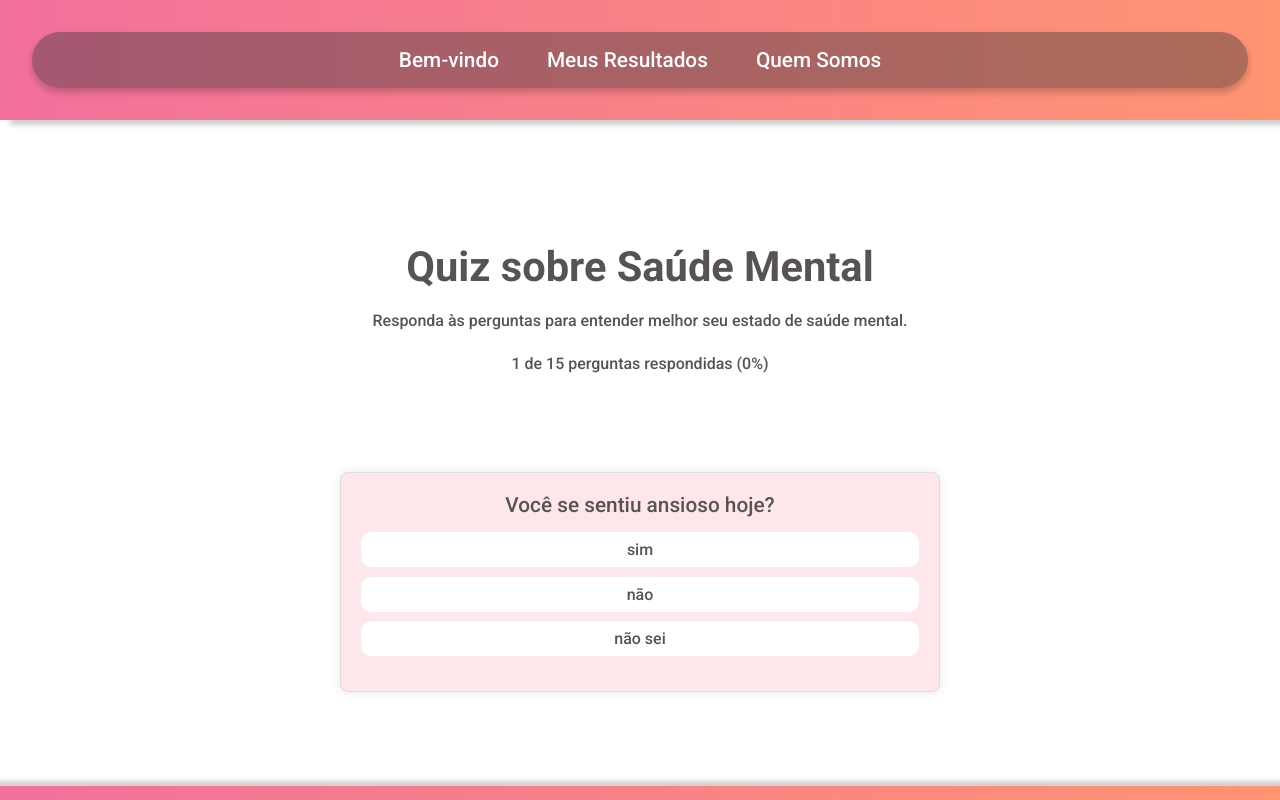
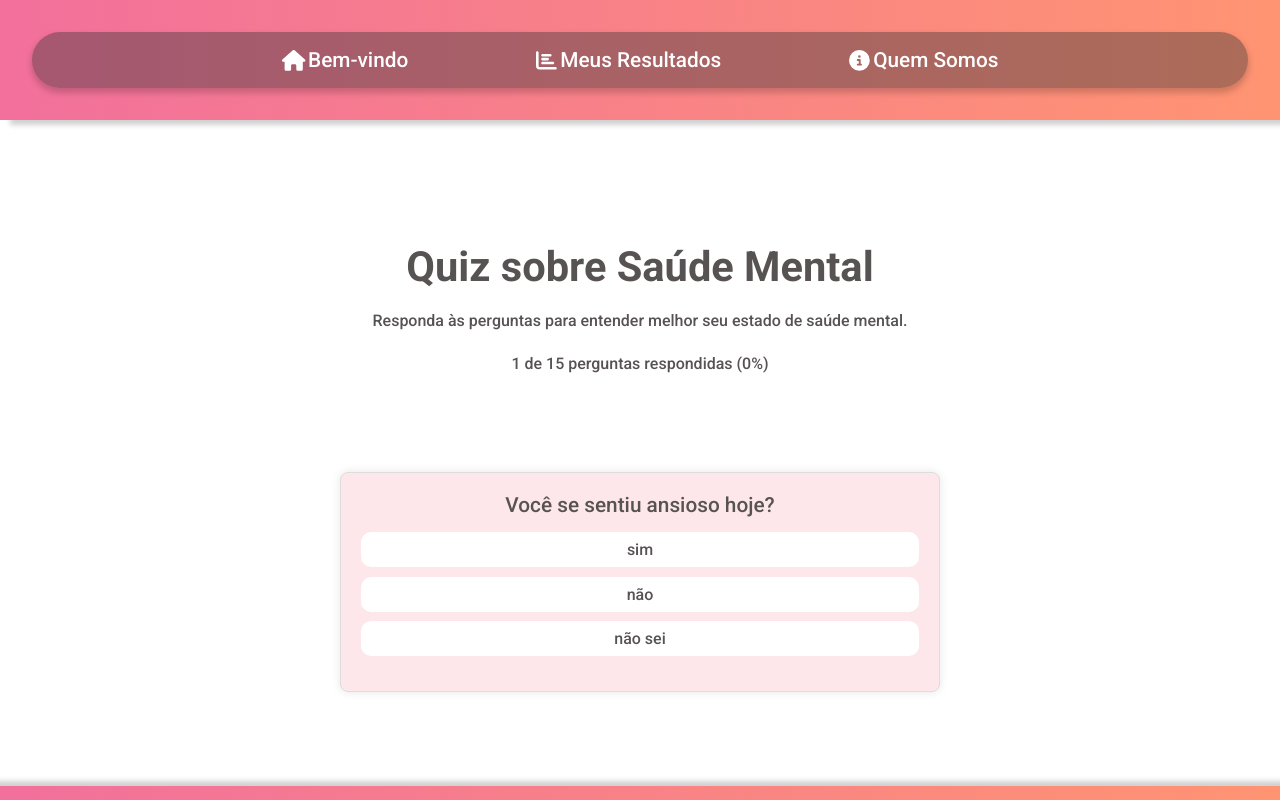
Before and after one commit to NaykyrOliveira/mental-health, a Vue app: page / in a window 1280 px wide. Shown: the top 800 px of the page. Built offline with nearby package versions, Linux system fonts and the light colour scheme.

Commit message:
Adicionando icones no menu e ajustando algumas outras features

```diff
--- a/package.json
+++ b/package.json
@@ -7,6 +7,9 @@
     "build": "vue-cli-service build"
   },
   "dependencies": {
+    "@fortawesome/fontawesome-svg-core": "^6.6.0",
+    "@fortawesome/free-solid-svg-icons": "^6.6.0",
+    "@fortawesome/vue-fontawesome": "^3.0.8",
     "core-js": "^3.8.3",
     "vue": "^3.2.13",
     "vue-router": "^4.0.3",
--- a/public/assets/css/navbar.css
+++ b/public/assets/css/navbar.css
@@ -18,20 +18,34 @@
   position: absolute;
   top: 1rem;
   right: 1rem;
+  z-index: 1001;
 }
 
 .menu-toggle .bar {
   width: 25px;
   height: 3px;
   background-color: white;
-  margin: 3px 0;
-  transition: 0.3s;
+  margin: 5px 0;
+  transition: transform 0.3s ease-in-out, opacity 0.3s ease-in-out;
+}
+
+.menu-toggle.active .bar:nth-child(1) {
+  transform: rotate(45deg) translate(5px, 5px);
+}
+
+.menu-toggle.active .bar:nth-child(2) {
+  opacity: 0;
+}
+
+.menu-toggle.active .bar:nth-child(3) {
+  transform: rotate(-45deg) translate(5px, -5px);
 }
 
 .menu-items {
   display: flex;
-  gap: 3rem;
+  gap: 4rem;
   margin: 1rem 2rem;
+  transition: transform 0.3s ease-in-out;
 }
 
 .menu-items a {
@@ -40,10 +54,19 @@
   font-size: 1.3rem;
   font-weight: 500;
   transition: opacity 0.3s ease;
+  display: flex;
+  align-items: center;
+  padding: 0 2rem;
+  gap: 0.2rem;
 }
 
 .menu-items a:hover {
   opacity: 0.8;
+}
+
+.menu-items .fa {
+  margin-right: 8px;
+  font-size: 20px;
 }
 
 .hero {
@@ -62,19 +85,27 @@
     left: 0;
     background-image: linear-gradient(to right, #f2709c, #ff9472);
     width: 100vw;
-    height: 15vh;
+    height: 20vh;
     margin: 0;
     padding: 2rem;
-    box-shadow: 0px 4px 6px 1px rgba(0, 0, 0, 0.185);
     z-index: 1000;
+    transform: translateY(-100%);
+    transition: transform 0.3s ease-in-out;
   }
+
+  .menu {
+    box-shadow: 0px 4px 6px 1px rgba(0, 0, 0, 0);
+  }
+
 
   .menu-items.show-menu {
     display: flex;
+    transform: translateY(0);
   }
 
   .menu-toggle {
     display: flex;
+    margin-top: -1rem;
   }
 
   .hero {
--- a/public/index.html
+++ b/public/index.html
@@ -6,6 +6,7 @@
   <meta name="viewport" content="width=device-width,initial-scale=1.0">
   <meta name="description" content="Seu site fornece um quiz interativo sobre saúde mental para ajudar você a refletir sobre seu bem-estar emocional e mental, oferecendo suporte e encorajamento personalizado.">
   <link rel="icon" href="<%= BASE_URL %>favicon.ico">
+  <link rel="stylesheet" href="https://cdnjs.cloudflare.com/ajax/libs/font-awesome/6.0.0/css/all.min.css">
   <title><%= htmlWebpackPlugin.options.title %></title>
 </head>
 <body>
--- a/src/components/Navbar.vue
+++ b/src/components/Navbar.vue
@@ -7,14 +7,19 @@
                 <span class="bar"></span>
             </div>
             <div :class="['menu-items', { 'show-menu': isMenuOpen }]">
-            <router-link to="/" @click.native="closeMenu">Bem-vindo</router-link>
-            <router-link to="/result" @click.native="closeMenu">Meus Resultados</router-link>
-            <router-link to="/about" @click.native="closeMenu">Quem Somos</router-link>
+                <router-link to="/" @click.prevent="closeMenu">
+                    <font-awesome-icon :icon="['fas', 'home']" /> Bem-vindo
+                </router-link>
+                <router-link to="/result" @click.prevent="closeMenu">
+                    <font-awesome-icon :icon="['fas', 'chart-bar']" /> Meus Resultados
+                </router-link>
+                <router-link to="/about" @click.prevent="closeMenu">
+                    <font-awesome-icon :icon="['fas', 'info-circle']" /> Quem Somos
+                </router-link>
             </div>
         </nav>
     </div>
 </template>
-
 
 <script>
 export default {
--- a/src/main.js
+++ b/src/main.js
@@ -2,8 +2,14 @@ import { createApp } from 'vue';
 import App from './App.vue';
 import router from './router';
 import store from '../store';
+import { library } from '@fortawesome/fontawesome-svg-core';
+import { fas } from '@fortawesome/free-solid-svg-icons';
+import { FontAwesomeIcon } from '@fortawesome/vue-fontawesome';
+
+library.add(fas);
 
 createApp(App)
   .use(router)
   .use(store)
+  .component('font-awesome-icon', FontAwesomeIcon)
   .mount('#app');
```
Also changed, not shown: 1 other file (tests, documents, lock files or other folders). Lines whose indentation alone changed are shown as unchanged.
